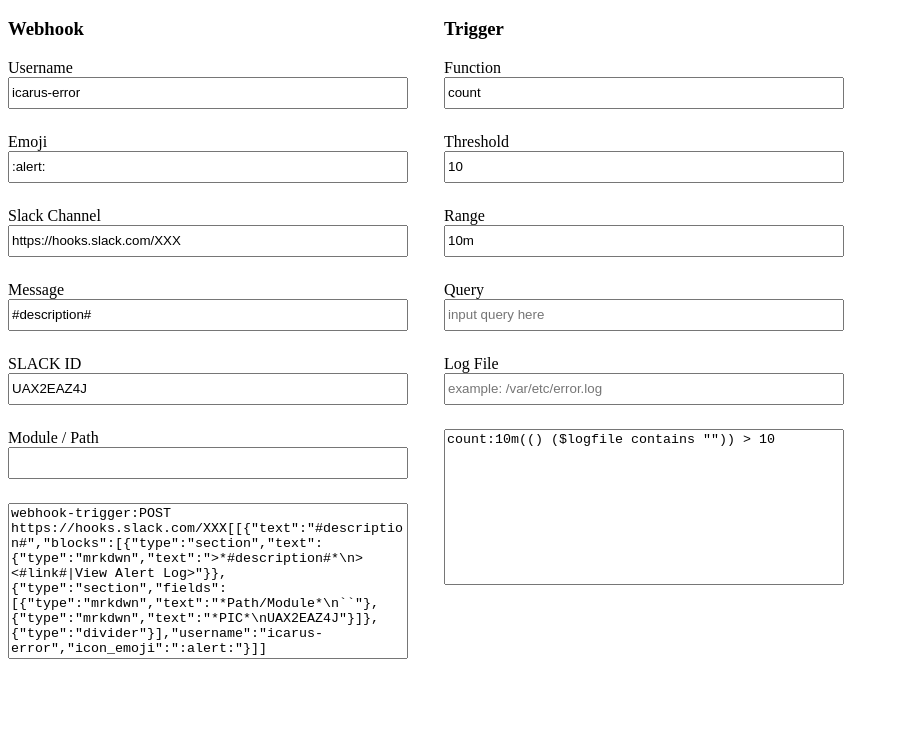
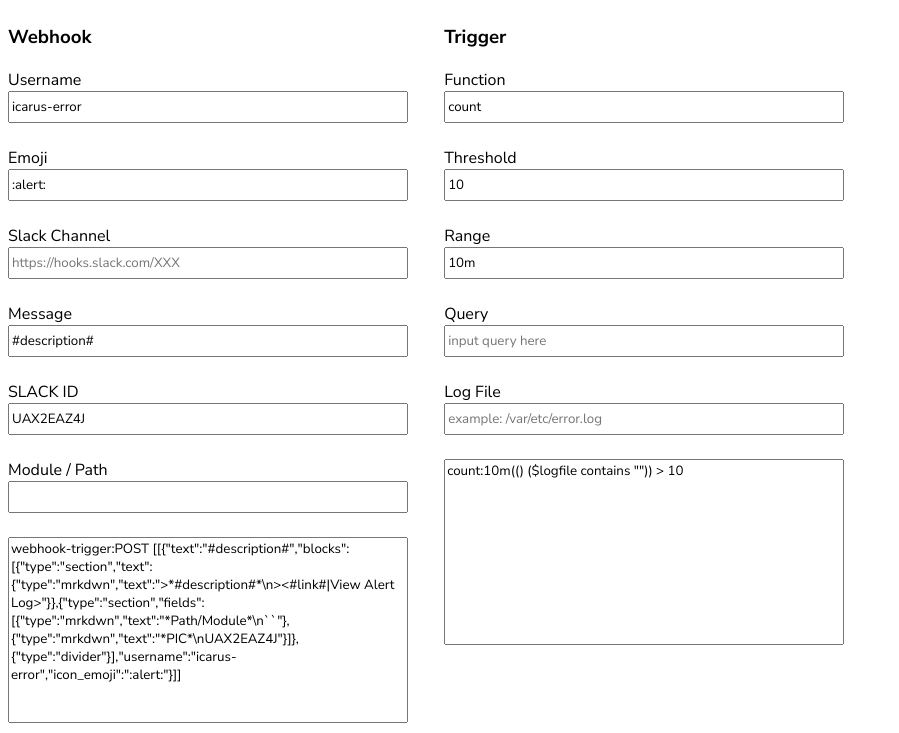
Before and after one commit to fdhani/fdhani.github.io, a plain HTML site: page index.html in a window 1280 px wide. Shown: the part 67-800 px from the top of the page, without its empty margins (0-899 px from the left). Drawn offline with Linux system fonts and the light colour scheme.

Commit message:
add font

```diff
--- a/index.html
+++ b/index.html
@@ -4,6 +4,7 @@
     <meta charset="UTF-8">
     <meta name="viewport" content="width=device-width, initial-scale=1.0">
     <title>Create Slack Alert Template</title>
+    <link href="https://fonts.googleapis.com/css2?family=Nunito+Sans:wght@400;700&display=swap" rel="stylesheet">
     <link rel="stylesheet" href="./styles/index.css">
 </head>
 
@@ -24,8 +25,7 @@
 
         <div class="input-group">
             <label>Slack Channel</label>
-            <input name="slackChannel" type="text" placeholder="slack channel"
-                value="https://hooks.slack.com/XXX" />
+            <input name="slackChannel" type="text" placeholder="https://hooks.slack.com/XXX" />
         </div>
 
         <div class="input-group">
--- a/styles/index.css
+++ b/styles/index.css
@@ -1,3 +1,7 @@
+* {
+    font-family: 'Nunito Sans', sans-serif;
+}
+
 .input-container {
     width: 400px;
     display: inline-block;
```
